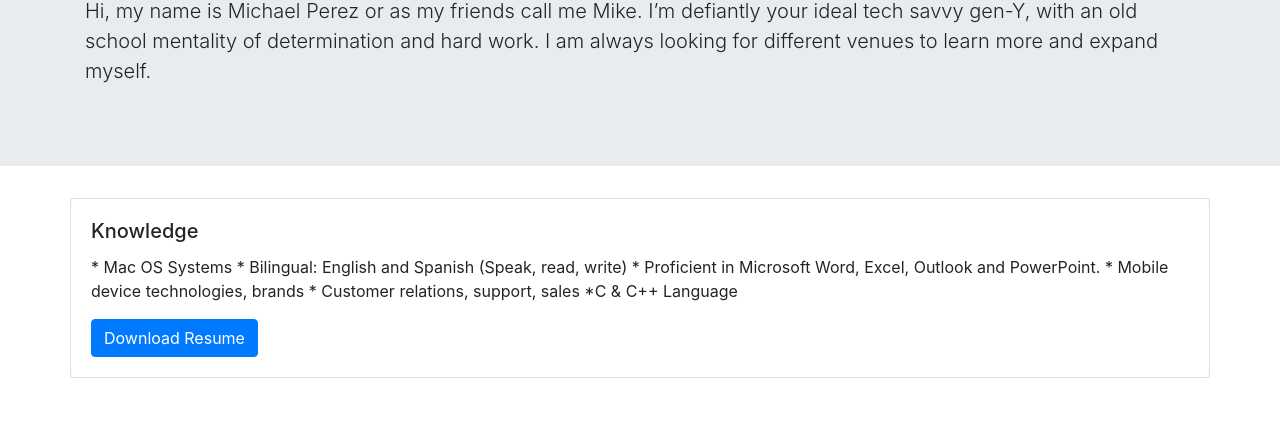
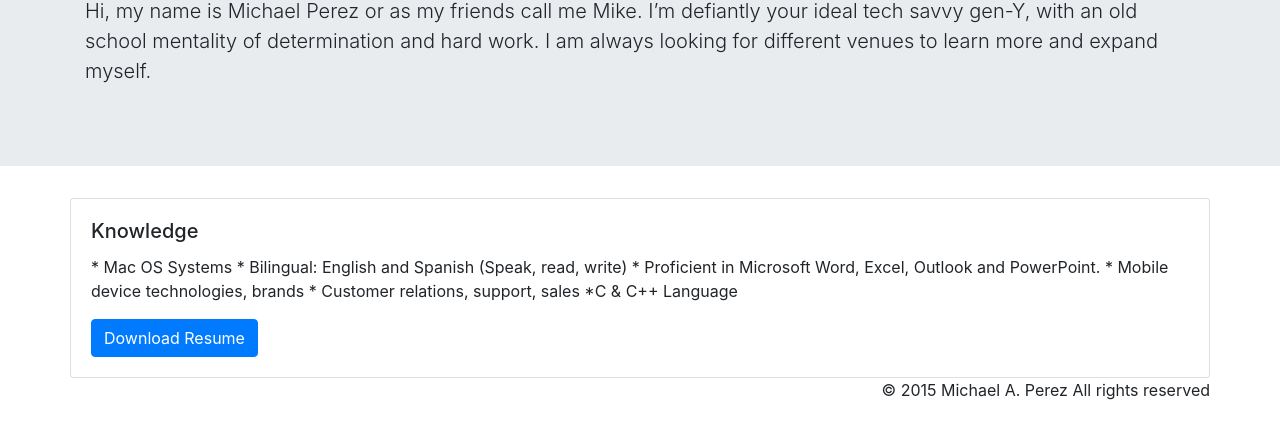
Before and after one commit to mp18red/mp18red.github.io, a plain HTML site: page index.html in a window 1280 px wide. Shown: the part 143-582 px from the top of the page. Drawn offline with nearby package versions, Linux system fonts and the light colour scheme.

Commit message:
Adding the footer to the page

```diff
--- a/index.html
+++ b/index.html
@@ -28,7 +28,14 @@
 		</div>
 	</div>
   </div>
+  <div class="row">
+  <hr>
+  <p>
+  © 2015 Michael A. Perez All rights reserved
+  </p>
   </div>
+</div>
+
 
 
 
```
Lines whose indentation alone changed are shown as unchanged.
